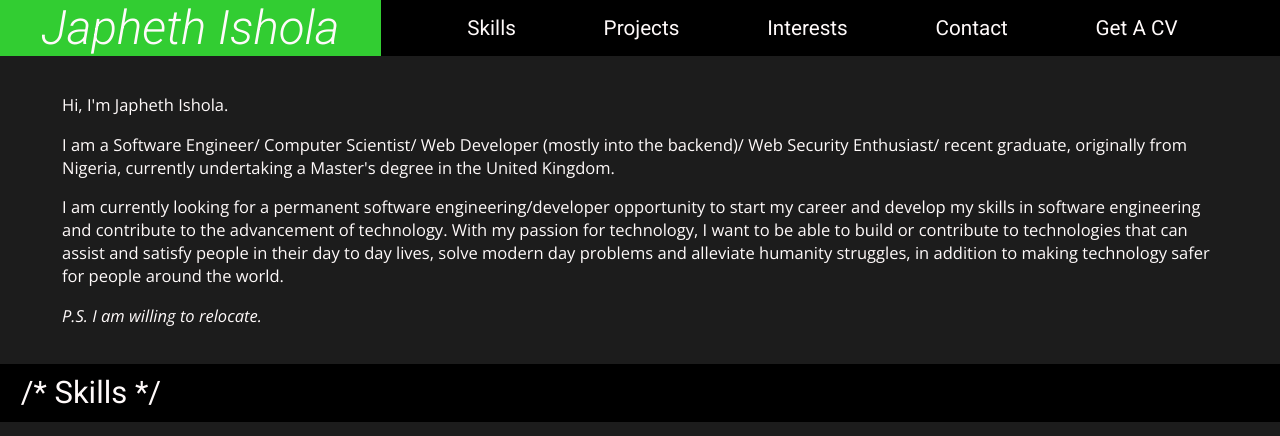
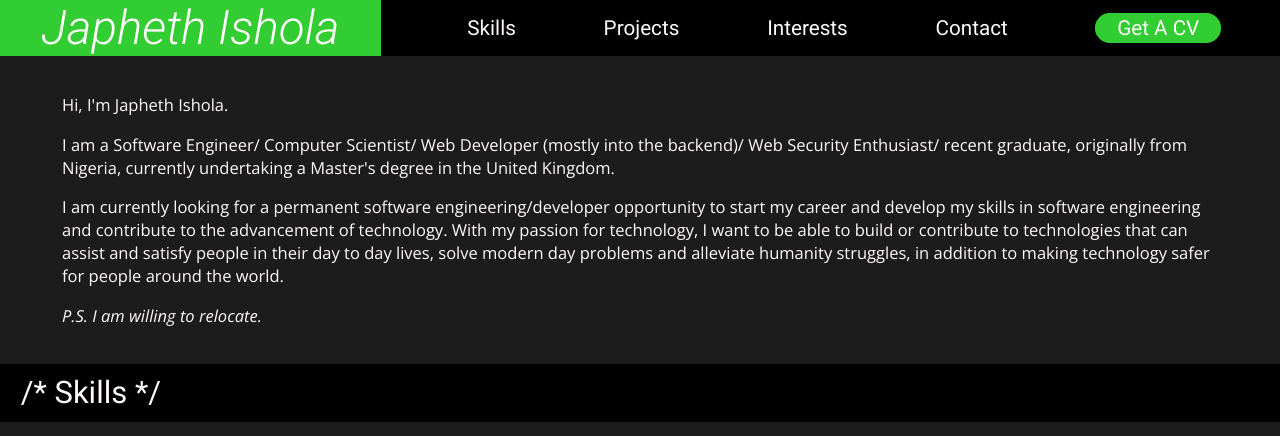
Before and after one commit to JaphethOlu/Mr-Decipher-Dot-Tech, a website: page src/production/Home.html in a window 1280 px wide. Shown: the top 436 px of the page. Drawn offline with nearby package versions, Linux system fonts and the light colour scheme; files that its build step writes are made by us from their sources.

Commit message:
Added some links

```diff
--- a/src/production/Home.html
+++ b/src/production/Home.html
@@ -13,7 +13,7 @@
           <li><a href="#projects">Projects</a></li>
           <li><a href="#interests">Interests</a></li>
           <li><a href="#contact">Contact</a></li>
-          <li>Get A CV</li>
+          <li class="cv"><a href="./docs/CV.pdf" download="JaphethIshCV">Get A CV</a></li>
         </ul>
       </nav>
       <article class="main">
@@ -136,7 +136,7 @@
 
             <a href="https://github.com/MrDecipher" target="_blank" rel="noopener noreferrer"><img src="./images/contactIcons/GitHub.svg" alt="GitHub"></a>
 
-            <img src="./images/contactIcons/Email.png" alt="Email">
+            <a href="mailto:japhethish@gmail.com"><img src="./images/contactIcons/Email.png" alt="Email"></a>
           </section>
         </article>
 
--- a/src/srcBuild/styles/modules/navigation.scss
+++ b/src/srcBuild/styles/modules/navigation.scss
@@ -60,5 +60,15 @@
       text-decoration: none;
       color: $white;
     }
+
+    li.cv > a
+    {
+      text-decoration: none;
+      background-color: $green;
+      padding: .1rem 1rem;
+      border: 0.05rem solid;
+      border-color: $green;
+      border-radius: 1.5rem;
+    }
   }
 }
```
Also changed, not shown: src/srcBuild/javascript/app.js (added), 1 other file.
